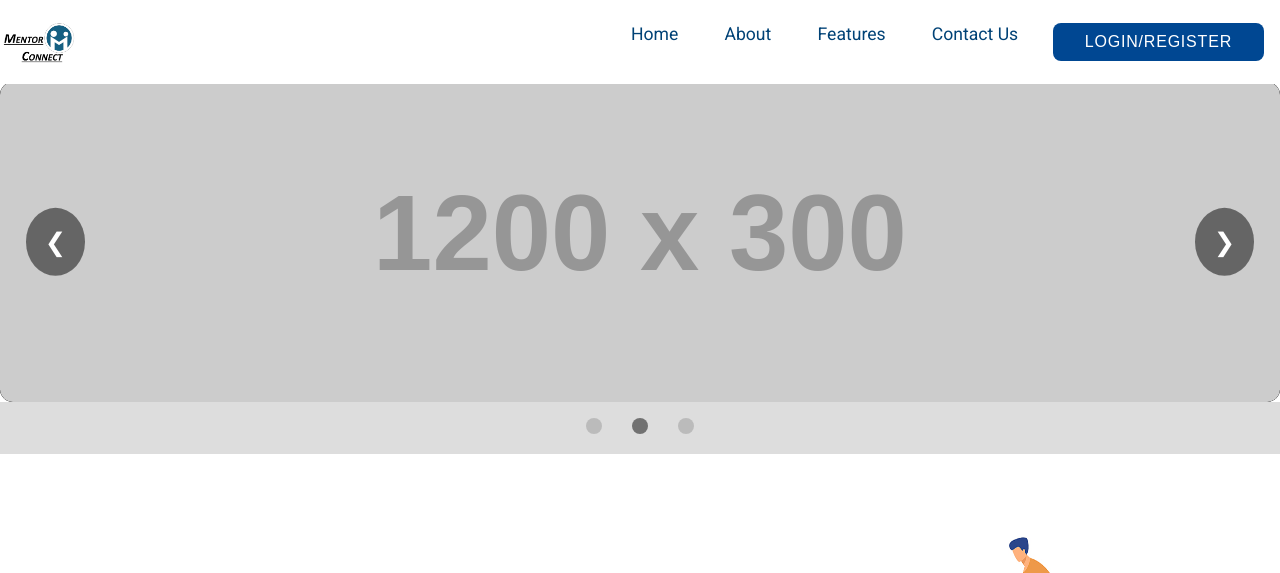
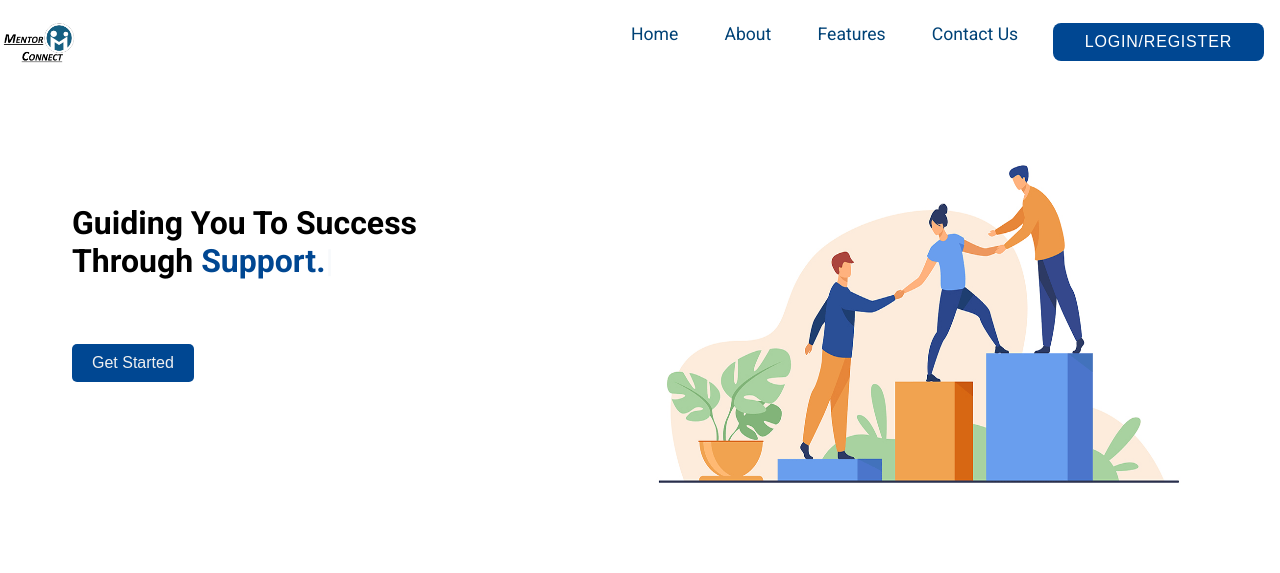
Before and after one commit to itsaman22/MentorsConnect, a plain HTML site: page index.html in a window 1280 px wide. Shown: the top 573 px of the page. Drawn offline with nearby package versions, Linux system fonts and the light colour scheme; placeholder pictures from the web are drawn by us.

Commit message:
index.html

```diff
--- a/index.html
+++ b/index.html
@@ -37,34 +37,6 @@
       </header>
     </div>
 
-      <!-- Sliding Bar -->
-      <div class="carousel-container">
-        <div class="slides">
-            <!-- First slide -->
-            <div class="slide">
-                <img src="https://via.placeholder.com/1200x300/FF5733/FFFFFF?text=Slide+1" alt="Slide 1">
-            </div>
-            <!-- Second slide -->
-            <div class="slide">
-                <img src="https://via.placeholder.com/1200x300/33FF57/FFFFFF?text=Slide+2" alt="Slide 2">
-            </div>
-            <!-- Third slide -->
-            <div class="slide">
-                <img src="https://via.placeholder.com/1200x300/5733FF/FFFFFF?text=Slide+3" alt="Slide 3">
-            </div>
-        </div>
-
-        <!-- Navigation Arrows -->
-        <button class="prev" onclick="moveSlide(-1)">&#10094;</button>
-        <button class="next" onclick="moveSlide(1)">&#10095;</button>
-    </div>
-
-    <!-- Dots for slide indication -->
-    <div class="dots">
-        <span class="dot" onclick="currentSlide(0)"></span>
-        <span class="dot" onclick="currentSlide(1)"></span>
-        <span class="dot" onclick="currentSlide(2)"></span>
-    </div>
 
 
     <!-- Main Section hai -->
```
